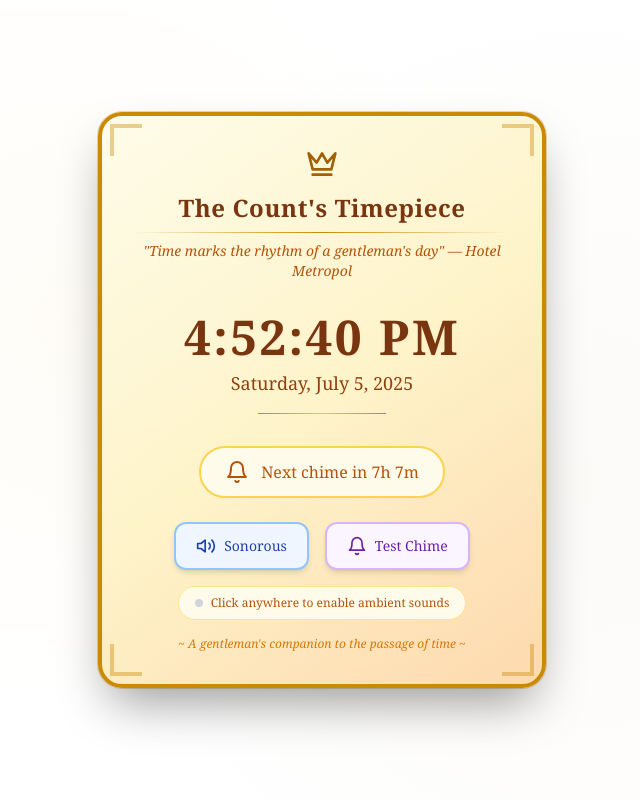
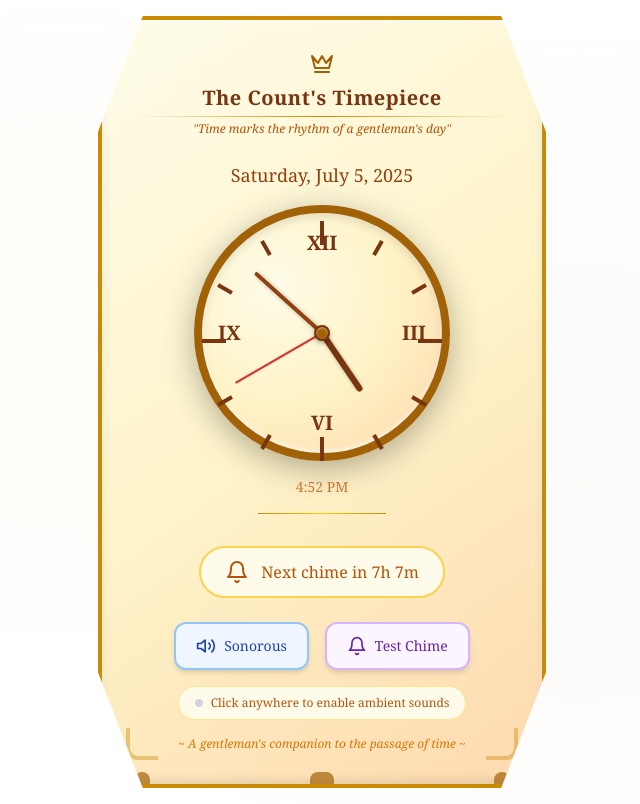
Before and after one commit to jeffwagner1/thrice-chime-clock, a React (Create React App) app: page / in a window 1280 px wide. Shown: the whole page, without its empty margins (318-958 px from the left). Built offline with nearby package versions, Linux system fonts and the light colour scheme; the HTML template or start-up script is replaced by a standard one.

Commit message:
Update App.js

```diff
--- a/src/App.js
+++ b/src/App.js
@@ -56,6 +56,21 @@ const App = () => {
       };
     }
   };
+
+  // Calculate hand angles based on current time
+  const getHandAngles = () => {
+    const hours = currentTime.getHours() % 12;
+    const minutes = currentTime.getMinutes();
+    const seconds = currentTime.getSeconds();
+
+    return {
+      hour: (hours * 30) + (minutes * 0.5), // 30 degrees per hour + minute adjustment
+      minute: minutes * 6, // 6 degrees per minute
+      second: seconds * 6  // 6 degrees per second
+    };
+  };
+
+  const { hour: hourAngle, minute: minuteAngle, second: secondAngle } = getHandAngles();
 
   // Initialize ambient audio
   const initializeAmbientAudio = useCallback(() => {
@@ -148,8 +163,11 @@ const App = () => {
   const triggerChime = useCallback(async () => {
     setIsChiming(true);
 
-    // Stop ambient audio during chime
-    stopAmbientAudio();
+    // Immediately stop ambient audio during chime with fade out
+    if (ambientAudio) {
+      ambientAudio.pause();
+      ambientAudio.currentTime = 0; // Reset to beginning for next play
+    }
 
     if (soundEnabled) {
       try {
@@ -172,18 +190,22 @@ const App = () => {
     // Stop chiming animation and resume ambient audio after 6 seconds
     setTimeout(() => {
       setIsChiming(false);
-      // Resume ambient audio after chime ends
+      // Resume ambient audio after chime ends with a gentle delay
       setTimeout(() => {
-        if (soundEnabled) {
+        if (soundEnabled && ambientAudio) {
+          ambientAudio.volume = 0.3; // Reset volume
           startAmbientAudio();
         }
-      }, 1000); // Brief pause before resuming ambient
+      }, 1500); // Longer pause before resuming ambient for clear separation
     }, 6000);
-  }, [soundEnabled, playSimpleChime, stopAmbientAudio, startAmbientAudio]);
+  }, [soundEnabled, playSimpleChime, ambientAudio, startAmbientAudio]);
 
-  // Handle sound enabled/disabled changes
+  // Handle sound enabled/disabled changes and chiming state
   useEffect(() => {
-    if (soundEnabled && ambientAudio && !isChiming) {
+    if (isChiming && ambientAudio) {
+      // Ensure ambient audio is stopped during chiming
+      ambientAudio.pause();
+    } else if (soundEnabled && ambientAudio && !isChiming) {
       startAmbientAudio();
     } else if (!soundEnabled && ambientAudio) {
       stopAmbientAudio();
@@ -216,24 +238,6 @@ const App = () => {
       }
     }
   }, [currentTime, lastChimeTime, triggerChime]);
-
-  const formatTime = (date) => {
-    return date.toLocaleTimeString('en-US', {
-      hour12: true,
-      hour: 'numeric',
-      minute: '2-digit',
-      second: '2-digit'
-    });
-  };
-
-  const formatDate = (date) => {
-    return date.toLocaleDateString('en-US', {
-      weekday: 'long',
-      year: 'numeric',
-      month: 'long',
-      day: 'numeric'
-    });
-  };
 
   const isChimeTime = () => {
     const hours = currentTime.getHours();
@@ -269,41 +273,164 @@ const App = () => {
          style={getTimeBasedBackground()}
          onClick={handleUserInteraction}>
 
-      <div className="relative bg-gradient-to-b from-amber-50 to-cream-100 rounded-3xl p-8 shadow-2xl border-4 border-yellow-600 max-w-md w-full backdrop-blur-sm"
+      <div className="relative bg-gradient-to-b from-amber-50 to-cream-100 p-8 shadow-2xl border-4 border-yellow-600 max-w-md w-full backdrop-blur-sm"
            style={{
              background: 'linear-gradient(145deg, rgba(254, 252, 232, 0.95), rgba(254, 243, 199, 0.95), rgba(254, 215, 170, 0.95))',
+             borderRadius: '20px 20px 40px 40px',
+             clipPath: 'polygon(10% 0%, 90% 0%, 100% 15%, 100% 85%, 90% 100%, 10% 100%, 0% 85%, 0% 15%)',
              boxShadow: `
                0 25px 50px -12px rgba(0, 0, 0, 0.4),
-               inset 0 1px 0 rgba(255, 255, 255, 0.6),
-               0 0 0 1px rgba(184, 134, 11, 0.3)
+               inset 0 2px 4px rgba(255, 255, 255, 0.6),
+               0 0 0 2px rgba(184, 134, 11, 0.3),
+               inset 0 -4px 8px rgba(0, 0, 0, 0.1)
              `
            }}>
 
-        {/* Ornate corner decorations */}
-        <div className="absolute top-2 left-2 w-8 h-8 border-l-4 border-t-4 border-yellow-600 opacity-40"></div>
-        <div className="absolute top-2 right-2 w-8 h-8 border-r-4 border-t-4 border-yellow-600 opacity-40"></div>
-        <div className="absolute bottom-2 left-2 w-8 h-8 border-l-4 border-b-4 border-yellow-600 opacity-40"></div>
-        <div className="absolute bottom-2 right-2 w-8 h-8 border-r-4 border-b-4 border-yellow-600 opacity-40"></div>
+        {/* Ornate decorative elements for mantel clock */}
+        <div className="absolute top-4 left-4 w-6 h-6 border-l-3 border-t-3 border-yellow-700 opacity-60 rounded-tl-lg"></div>
+        <div className="absolute top-4 right-4 w-6 h-6 border-r-3 border-t-3 border-yellow-700 opacity-60 rounded-tr-lg"></div>
+        <div className="absolute bottom-6 left-6 w-8 h-8 border-l-4 border-b-4 border-yellow-600 opacity-40 rounded-bl-xl"></div>
+        <div className="absolute bottom-6 right-6 w-8 h-8 border-r-4 border-b-4 border-yellow-600 opacity-40 rounded-br-xl"></div>
+
+        {/* Mantel clock feet */}
+        <div className="absolute bottom-0 left-8 w-4 h-3 bg-yellow-700 rounded-t-lg opacity-70"></div>
+        <div className="absolute bottom-0 right-8 w-4 h-3 bg-yellow-700 rounded-t-lg opacity-70"></div>
+        <div className="absolute bottom-0 left-1/2 transform -translate-x-1/2 w-6 h-3 bg-yellow-700 rounded-t-lg opacity-70"></div>
 
         {/* Header with aristocratic styling */}
-        <div className="text-center mb-8 relative">
-          <Crown className="w-8 h-8 text-yellow-700 mx-auto mb-3" />
-          <h1 className="text-2xl font-serif font-bold text-amber-900 mb-2 tracking-wide">
+        <div className="text-center mb-6 relative">
+          <Crown className="w-6 h-6 text-yellow-700 mx-auto mb-2" />
+          <h1 className="text-xl font-serif font-bold text-amber-900 mb-1 tracking-wide">
             The Count's Timepiece
           </h1>
-          <div className="h-px bg-gradient-to-r from-transparent via-yellow-600 to-transparent mb-2"></div>
-          <p className="text-amber-700 text-sm italic font-serif">
-            "Time marks the rhythm of a gentleman's day" — Hotel Metropol
+          <div className="h-px bg-gradient-to-r from-transparent via-yellow-600 to-transparent mb-1"></div>
+          <p className="text-amber-700 text-xs italic font-serif">
+            "Time marks the rhythm of a gentleman's day"
           </p>
         </div>
 
-        {/* Main Clock Display with Roman numerals inspiration */}
+        {/* Main Analog Clock Display */}
         <div className="text-center mb-8 relative">
-          <div className="text-5xl font-serif font-bold text-amber-900 mb-2 tracking-wider drop-shadow-sm">
-            {formatTime(currentTime)}
+          {/* Digital time display (smaller, below clock) */}
+          <div className="text-lg font-serif text-amber-800 mb-4">
+            {currentTime.toLocaleDateString('en-US', {
+              weekday: 'long',
+              year: 'numeric',
+              month: 'long',
+              day: 'numeric'
+            })}
           </div>
-          <div className="text-amber-800 text-lg font-serif">
-            {formatDate(currentTime)}
+
+          {/* Analog Clock Face */}
+          <div className="relative mx-auto w-64 h-64 mb-4">
+            {/* Clock Face Background */}
+            <div className="absolute inset-0 rounded-full bg-gradient-to-br from-amber-50 to-amber-100 border-8 border-yellow-700 shadow-2xl"
+                 style={{
+                   background: 'radial-gradient(circle at 30% 30%, #fefce8, #fef3c7, #fed7aa)',
+                   boxShadow: `
+                     inset 0 4px 8px rgba(0, 0, 0, 0.1),
+                     inset 0 -2px 4px rgba(255, 255, 255, 0.8),
+                     0 8px 32px rgba(0, 0, 0, 0.3)
+                   `
+                 }}>
+
+              {/* Hour Markers */}
+              {[...Array(12)].map((_, i) => {
+                const angle = i * 30;
+                const isMainHour = i % 3 === 0;
+                return (
+                  <div
+                    key={i}
+                    className="absolute w-1 bg-amber-900"
+                    style={{
+                      height: isMainHour ? '24px' : '16px',
+                      left: '50%',
+                      top: isMainHour ? '8px' : '12px',
+                      transformOrigin: '50% 120px',
+                      transform: `translateX(-50%) rotate(${angle}deg)`
+                    }}
+                  />
+                );
+              })}
+
+              {/* Roman Numerals */}
+              {['XII', 'III', 'VI', 'IX'].map((numeral, i) => {
+                const positions = [
+                  { top: '16px', left: '50%', transform: 'translateX(-50%)' }, // XII
+                  { top: '50%', right: '16px', transform: 'translateY(-50%)' }, // III
+                  { bottom: '16px', left: '50%', transform: 'translateX(-50%)' }, // VI
+                  { top: '50%', left: '16px', transform: 'translateY(-50%)' }  // IX
+                ];
+                return (
+                  <div
+                    key={i}
+                    className="absolute text-xl font-bold text-amber-900 font-serif"
+                    style={positions[i]}
+                  >
+                    {numeral}
+                  </div>
+                );
+              })}
+
+              {/* Clock Hands */}
+              {/* Hour Hand */}
+              <div
+                className="absolute bg-amber-900 rounded-full origin-bottom"
+                style={{
+                  width: '6px',
+                  height: '70px',
+                  left: '50%',
+                  bottom: '50%',
+                  transformOrigin: '50% 100%',
+                  transform: `translateX(-50%) rotate(${hourAngle}deg)`,
+                  boxShadow: '0 2px 4px rgba(0, 0, 0, 0.3)'
+                }}
+              />
+
+              {/* Minute Hand */}
+              <div
+                className="absolute bg-amber-800 rounded-full origin-bottom"
+                style={{
+                  width: '4px',
+                  height: '90px',
+                  left: '50%',
+                  bottom: '50%',
+                  transformOrigin: '50% 100%',
+                  transform: `translateX(-50%) rotate(${minuteAngle}deg)`,
+                  boxShadow: '0 2px 4px rgba(0, 0, 0, 0.3)'
+                }}
+              />
+
+              {/* Second Hand */}
+              <div
+                className="absolute bg-red-600 rounded-full origin-bottom transition-transform duration-75"
+                style={{
+                  width: '2px',
+                  height: '100px',
+                  left: '50%',
+                  bottom: '50%',
+                  transformOrigin: '50% 100%',
+                  transform: `translateX(-50%) rotate(${secondAngle}deg)`,
+                  boxShadow: '0 1px 2px rgba(0, 0, 0, 0.3)'
+                }}
+              />
+
+              {/* Center Hub */}
+              <div className="absolute w-4 h-4 bg-yellow-700 rounded-full top-1/2 left-1/2 transform -translate-x-1/2 -translate-y-1/2 border-2 border-amber-900"
+                   style={{
+                     boxShadow: 'inset 0 1px 2px rgba(255, 255, 255, 0.5), 0 2px 4px rgba(0, 0, 0, 0.3)'
+                   }}
+              />
+            </div>
+          </div>
+
+          {/* Digital Time (small, for reference) */}
+          <div className="text-sm font-serif text-amber-700 opacity-75">
+            {currentTime.toLocaleTimeString('en-US', {
+              hour12: true,
+              hour: 'numeric',
+              minute: '2-digit'
+            })}
           </div>
 
           {/* Decorative line */}
@@ -367,11 +494,13 @@ const App = () => {
         {soundEnabled && (
           <div className="text-center">
             <div className="inline-flex items-center gap-2 px-4 py-2 rounded-full bg-amber-50 border border-amber-200 text-amber-700">
-              <div className={`w-2 h-2 rounded-full ${ambientAudio && !isChiming ? 'bg-green-400 animate-pulse' : 'bg-gray-300'}`}></div>
+              <div className={`w-2 h-2 rounded-full ${ambientAudio && !isChiming && !ambientAudio.paused ? 'bg-green-400 animate-pulse' : 'bg-gray-300'}`}></div>
               <span className="text-xs font-serif">
                 {!audioInitialized
                   ? 'Click anywhere to enable ambient sounds'
-                  : ambientAudio && !isChiming
+                  : isChiming
+                    ? 'Ambient paused during chimes'
+                  : ambientAudio && !ambientAudio.paused
                     ? 'Hotel ambience playing softly'
                     : 'Ambient sounds ready'}
               </span>
```
